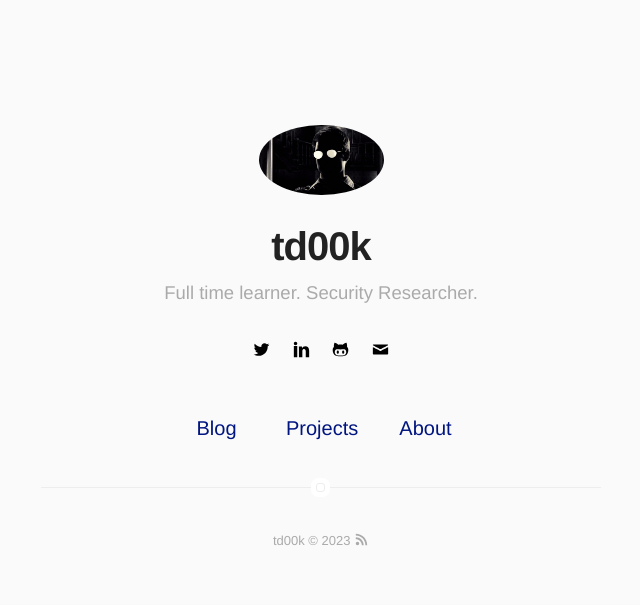
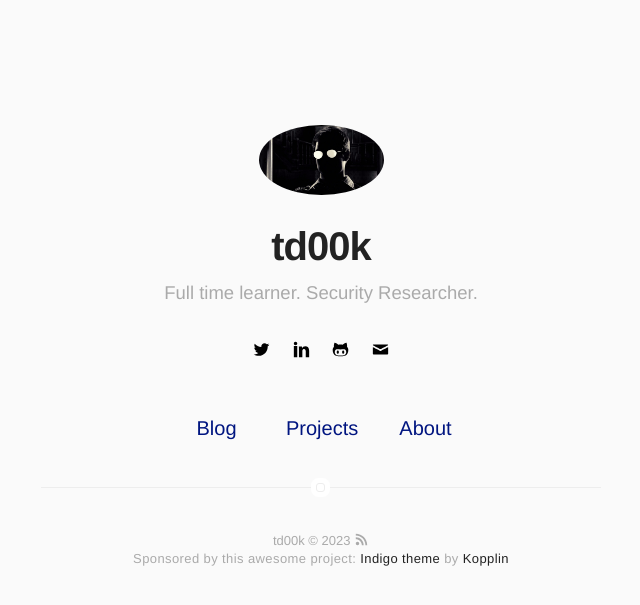
Before and after one commit to td00k/td00k.github.io, a Jekyll site: the page built from index.html, in a window 1280 px wide. Shown: the top 605 px of the page, without its empty margins (319-959 px from the left). Built offline with Jekyll 4.4.1, drawn with Linux system fonts in a browser that asks for light colours.

Commit message:
4rd version

```diff
--- a/_includes/footer.html
+++ b/_includes/footer.html
@@ -1,5 +1,7 @@
 <footer class="footer-main">
     {{ site.name }} © {{ site.time | date: '%Y' }} <a class="link" href="{{ site.url }}/feed.xml" target="_blank"><svg class="icon icon-rss"><use xlink:href="#icon-rss"></use></svg></a>
 
-
+    <p class="extra">
+    Sponsored by this awesome project: <a class="link" href="https://github.com/sergiokopplin/indigo">Indigo theme</a> by <a class="link" href="https://github.com/sergiokopplin/indigo">Kopplin</a>
+    </p>
 </footer>
```
